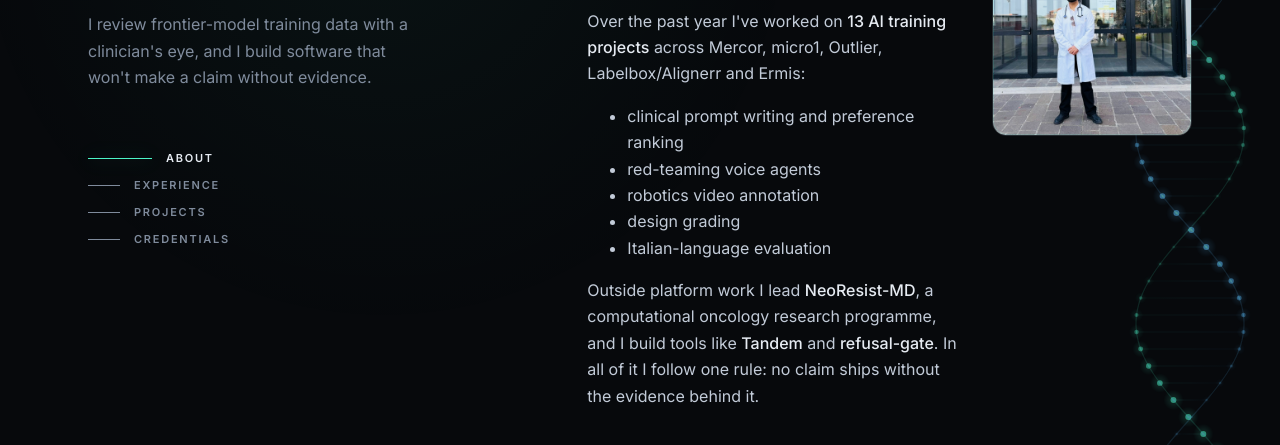
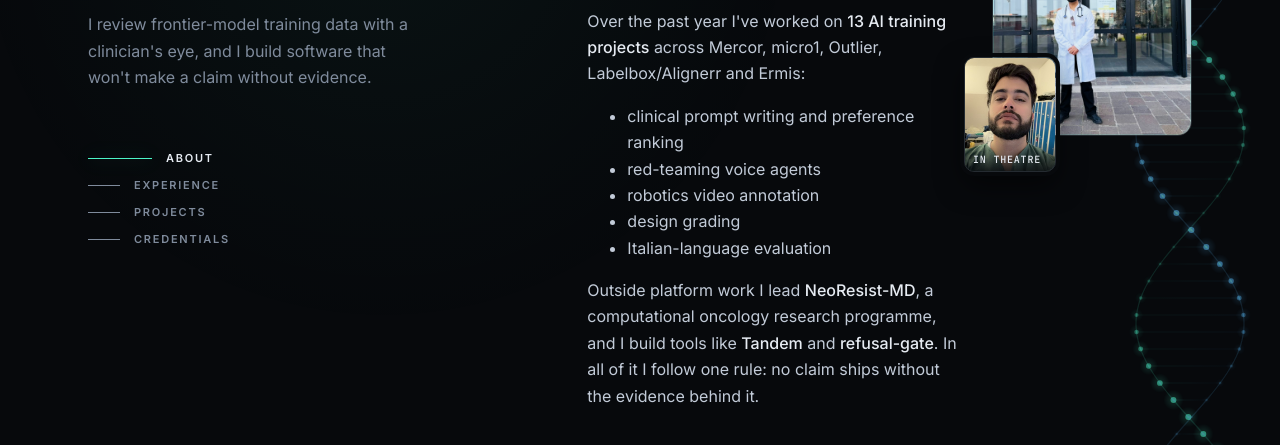
Before and after one commit to Adnan-shamim-dar/Adnan_portfolio, a plain HTML site: page index.html in a window 1280 px wide. Shown: the part 246-691 px from the top of the page. Drawn offline with Linux system fonts and the light colour scheme.

Commit message:
feat: add small in-theatre photo inset to About
Co-Authored-By: Claude Opus 5.5 <noreply@anthropic.com>

```diff
--- a/index.html
+++ b/index.html
@@ -14,7 +14,7 @@
 <link rel="preconnect" href="https://fonts.googleapis.com" />
 <link rel="preconnect" href="https://fonts.gstatic.com" crossorigin />
 <link href="https://fonts.googleapis.com/css2?family=Inter:wght@400;500;600;700&family=JetBrains+Mono:wght@400;500&display=swap" rel="stylesheet" />
-<link rel="stylesheet" href="style.css?v=20261114c" />
+<link rel="stylesheet" href="style.css?v=20261114d" />
 <script type="application/ld+json">
 {
   "@context": "https://schema.org",
@@ -87,9 +87,15 @@
           </ul>
           <p>Outside platform work I lead <span class="hl">NeoResist-MD</span>, a computational oncology research programme, and I build tools like <span class="hl">Tandem</span> and <span class="hl">refusal-gate</span>. In all of it I follow one rule: no claim ships without the evidence behind it.</p>
         </div>
-        <figure class="about-photo">
-          <img src="assets/portrait.jpg" alt="Adnan Shamim Dar in a white coat outside the Faculty of Medicine and Surgery, UNIVPM" />
-        </figure>
+        <div class="photos">
+          <figure class="about-photo">
+            <img src="assets/portrait.jpg" alt="Adnan Shamim Dar in a white coat outside the Faculty of Medicine and Surgery, UNIVPM" />
+          </figure>
+          <figure class="inset-photo">
+            <img src="assets/portrait-scrubs-crop.jpg" alt="Adnan Shamim Dar in surgical scrubs" loading="lazy" />
+            <figcaption>In theatre</figcaption>
+          </figure>
+        </div>
       </div>
 
       <dl class="facts">
--- a/style.css
+++ b/style.css
@@ -259,3 +259,18 @@ dialog#lightbox img { max-height: 88vh; width: auto; margin: 0 auto; }
 }
 @media (max-width: 1500px) { .dna { right: -24px; opacity: .55; } }
 @media (max-width: 1024px) { .dna { width: 130px; right: -40px; opacity: .3; } }
+
+/* about photos: portrait + small scrubs inset */
+.photos { position: relative; padding-bottom: 36px; }
+.inset-photo {
+  position: absolute; left: -28px; bottom: 0; width: 46%; margin: 0;
+  border-radius: 10px; overflow: hidden;
+  border: 1px solid var(--line-strong); box-shadow: 0 0 0 4px var(--bg), 0 12px 28px rgba(0, 0, 0, .55);
+}
+.inset-photo img { aspect-ratio: 4 / 5; object-fit: cover; filter: saturate(.9); }
+.inset-photo figcaption {
+  position: absolute; left: 0; right: 0; bottom: 0; padding: 14px 8px 6px;
+  font: 500 10px/1 var(--mono); letter-spacing: .08em; text-transform: uppercase; color: var(--text);
+  background: linear-gradient(transparent, rgba(7, 9, 12, .85));
+}
+@media (max-width: 640px) { .photos { max-width: 220px; } .inset-photo { left: auto; right: -20px; } }
```
Also changed, not shown: assets/portrait-scrubs-crop.jpg (added).
